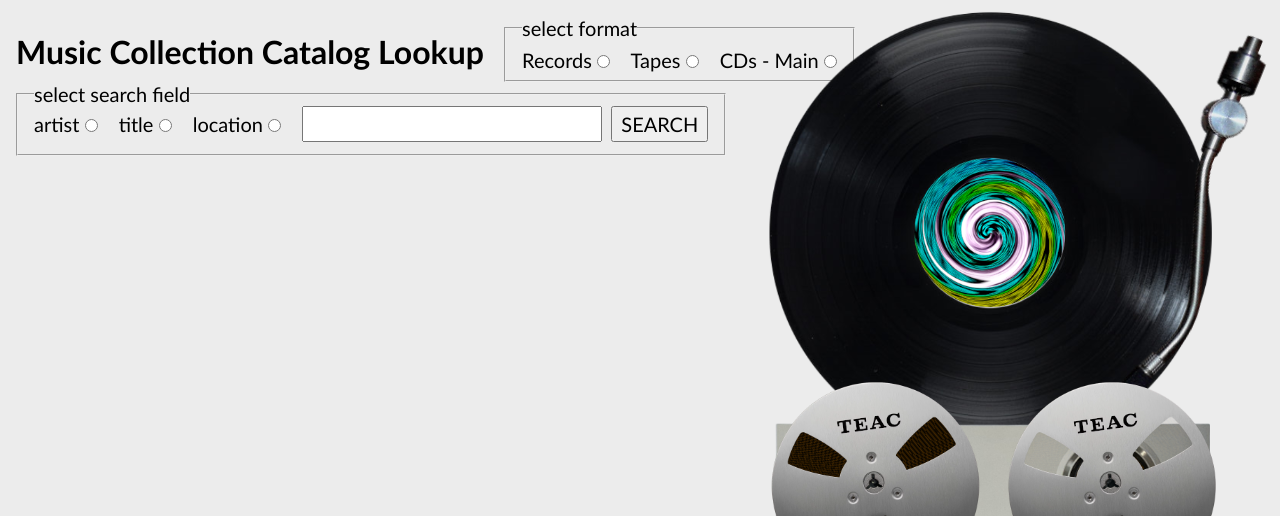
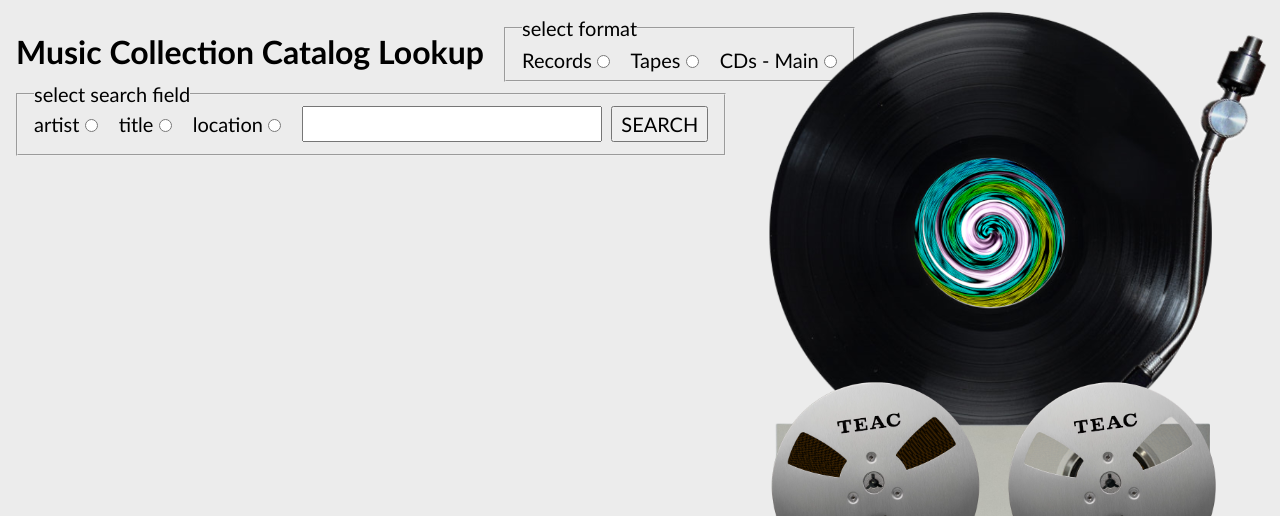
Before and after one commit to smajewski1980/music_catalog_lookup, a website: page public/index.html in a window 1280 px wide. Shown: the top 516 px of the page. Drawn offline with Linux system fonts and the light colour scheme.

Commit message:
added a drop shadow to tonearm

```diff
--- a/public/style.css
+++ b/public/style.css
@@ -117,6 +117,7 @@ fieldset input[type="radio"] {
   animation-timeline: scroll();
   scale: 0.7;
   rotate: var(--start-angle);
+  filter: drop-shadow(0px 3px 2px white);
 }
 
 @keyframes move-tonearm {
```
